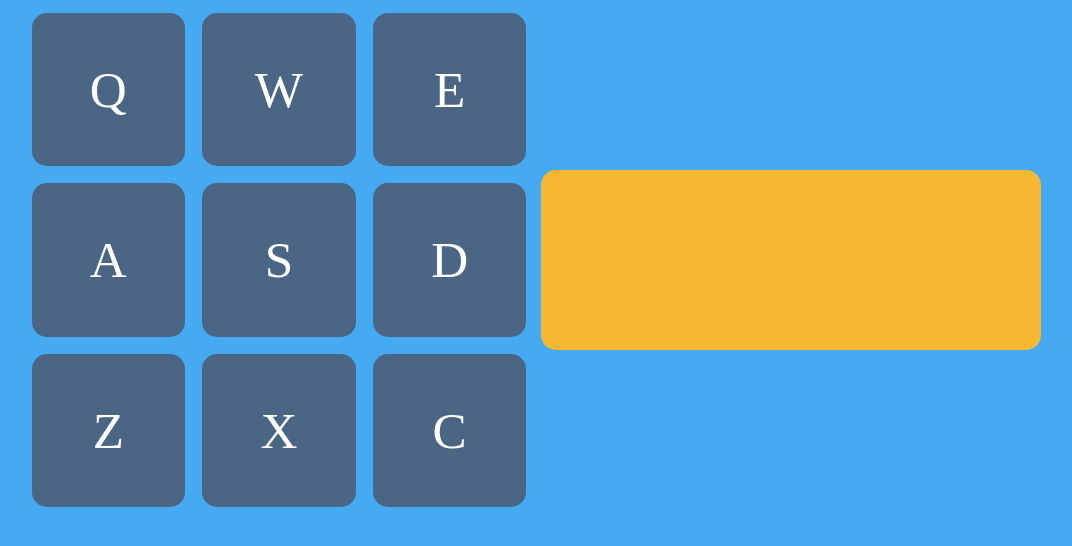
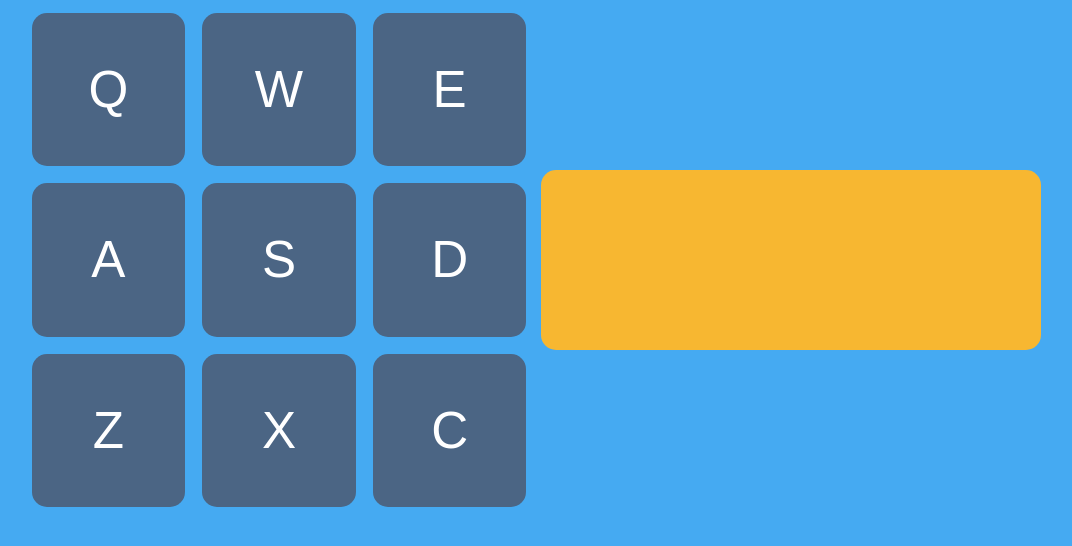
Before and after one commit to markoter/drum_machine, a React (Create React App) app: page / in a window 1280 px wide. Shown: the top 546 px of the page, without its empty margins (105-1177 px from the left). Built offline with nearby package versions, Linux system fonts and the light colour scheme.

Commit message:
finish styling

```diff
--- a/src/index.css
+++ b/src/index.css
@@ -7,6 +7,7 @@
 }
 
 body {
+  font-family: sans-serif;
   color: var(--color-font);
   background-color: var(--color-back);
   margin: 0;
--- a/src/index.scss
+++ b/src/index.scss
@@ -7,6 +7,7 @@
 }
 
 body {
+    font-family: sans-serif;
     color: var(--color-font);
     background-color: var(--color-back);
     margin: 0;
```
Also changed, not shown: 1 other file (tests, documents, lock files or other folders).
